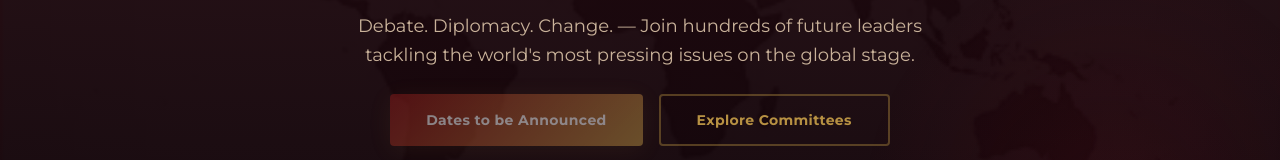
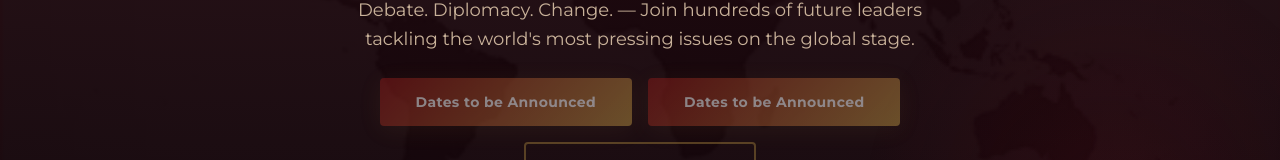
Before and after one commit to Haider-Naeem/RYK-MUN, a React (Vite) app: page / in a window 1280 px wide. Shown: the part 424-584 px from the top of the page. Built offline with nearby package versions, Linux system fonts and the light colour scheme; no server answers; the database is empty.

Commit message:
Added Apply as Delegation Button

```diff
--- a/src/components/Landing/HeroSection.jsx
+++ b/src/components/Landing/HeroSection.jsx
@@ -1,6 +1,6 @@
 import { forwardRef } from "react";
 
-const HeroSection = forwardRef(({ heroDateLabel, seatInfo, displayCommittees, onApplyDelegate, onExploreCommittees, onScrollTo, isRegistrationOpen, hasDates }, ref) => {
+const HeroSection = forwardRef(({ heroDateLabel, seatInfo, displayCommittees, onApplyDelegate, onApplyDelegation, onExploreCommittees, onScrollTo, isRegistrationOpen, hasDates }, ref) => {
   // Determine if the delegate button should be disabled
   const isDisabled = (seatInfo.isFull && seatInfo.totalSeats > 0) || !isRegistrationOpen;
 
@@ -49,6 +49,13 @@ const HeroSection = forwardRef(({ heroDateLabel, seatInfo, displayCommittees, on
             style={{ background: 'linear-gradient(135deg,#8b1a1a,#B79143)', boxShadow: '0 4px 24px rgba(183,145,67,0.16)' }}>
             {getButtonText()}
           </button>
+          <button
+            onClick={onApplyDelegation}
+            disabled={isDisabled}
+            className="text-white font-bold text-sm px-7 sm:px-9 py-3 sm:py-3.5 rounded tracking-wide transition-all hover:-translate-y-0.5 hover:opacity-90 disabled:opacity-50 disabled:cursor-not-allowed"
+            style={{ background: 'linear-gradient(135deg,#8b1a1a,#B79143)', boxShadow: '0 4px 24px rgba(183,145,67,0.16)' }}>
+            {getButtonText() === 'Apply as Delegate' ? 'Apply as Delegation' : getButtonText()}
+          </button>
           <button onClick={onExploreCommittees}
             className="font-bold text-sm px-7 sm:px-9 py-3 sm:py-3.5 rounded tracking-wide border-2 bg-transparent transition-all hover:opacity-80"
             style={{ color: '#B79143', borderColor: 'rgba(183,145,67,0.40)' }}>
--- a/src/components/Landing/Landing.jsx
+++ b/src/components/Landing/Landing.jsx
@@ -252,7 +252,7 @@ export default function Landing() {
     }
 
     // For delegate action, check event status
-    if (pendingAction === 'delegate') {
+    if (pendingAction === 'delegate' || pendingAction === 'delegation') {
       if (!selectedEvent) {
         toast.error('No active event found. You can still explore the website and create your profile.');
         setPendingAction(null);
@@ -266,7 +266,7 @@ export default function Landing() {
         scrollTo('register');
         return;
       }
-      setSelectedRole('delegate');
+      setSelectedRole(pendingAction);
       setShowWizard(true);
       setWizardStep(2);
     } else if (pendingAction === 'continue') {
@@ -360,13 +360,13 @@ export default function Landing() {
     setShowAuthModal(true);
   };
 
-  const handleApplyAsDelegate = () => {
+  const handleApply = (role) => {
     // If no event at all, still allow signup
     if (!selectedEvent) {
       if (currentUser) {
         toast.error('No active event found. Please check back later.');
       } else {
-        openLogin('delegate');
+        openLogin(role);
       }
       return;
     }
@@ -394,14 +394,17 @@ export default function Landing() {
     }
 
     if (currentUser) {
-      setSelectedRole('delegate');
+      setSelectedRole(role);
       setShowWizard(true);
       setWizardStep(2);
       setTimeout(() => sectionRefs.register.current?.scrollIntoView({ behavior: 'smooth', block: 'start' }), 200);
     } else {
-      openLogin('delegate');
+      openLogin(role);
     }
   };
+
+  const handleApplyAsDelegate = () => handleApply('delegate');
+  const handleApplyAsDelegation = () => handleApply('delegation');
 
   const handleRoleSelect = (role) => {
     if (role === 'wizard') {
@@ -720,6 +723,7 @@ export default function Landing() {
           seatInfo={seatInfo}
           displayCommittees={displayCommittees}
           onApplyDelegate={handleApplyAsDelegate}
+          onApplyDelegation={handleApplyAsDelegation}
           onExploreCommittees={() => scrollTo('committees')}
           onScrollTo={() => scrollTo('about')}
           isRegistrationOpen={isRegistrationOpen}
```
